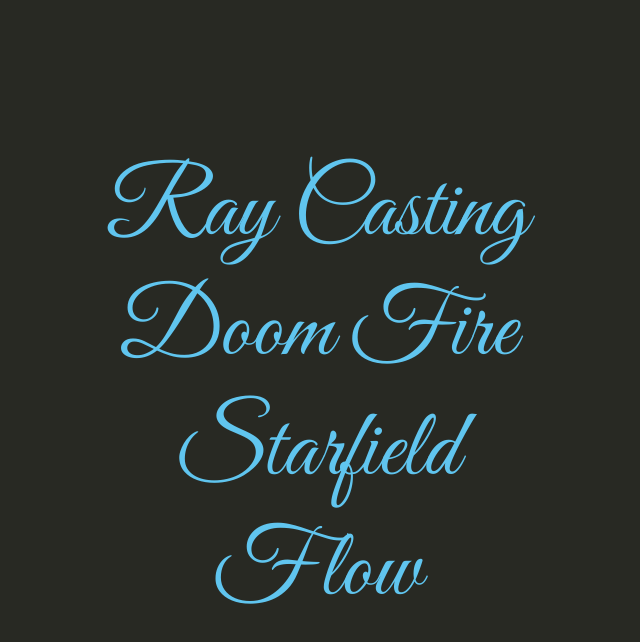
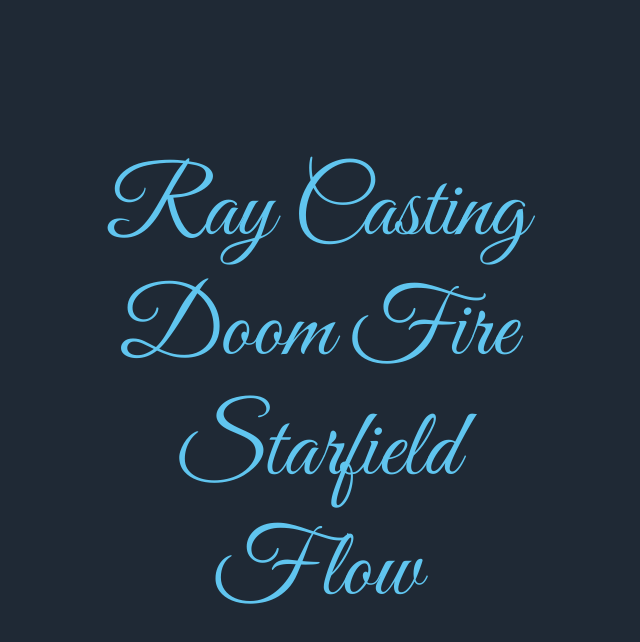
Before and after one commit to nicolasboulenc/nicolasboulenc.github.io, a plain HTML site: page index.html in a window 1280 px wide. Shown: the whole page, without its empty margins (323-963 px from the left). Drawn offline with Linux system fonts and the light colour scheme.

Commit message:
yet another commit

```diff
--- a/index.html
+++ b/index.html
@@ -10,7 +10,7 @@
 		}
 
 		body {
-			background-color: #282923;
+			background-color: #1f2935;
 			font-family: 'Great Vibes';
 			color: #60c5ef;
 			display: flex;
```
